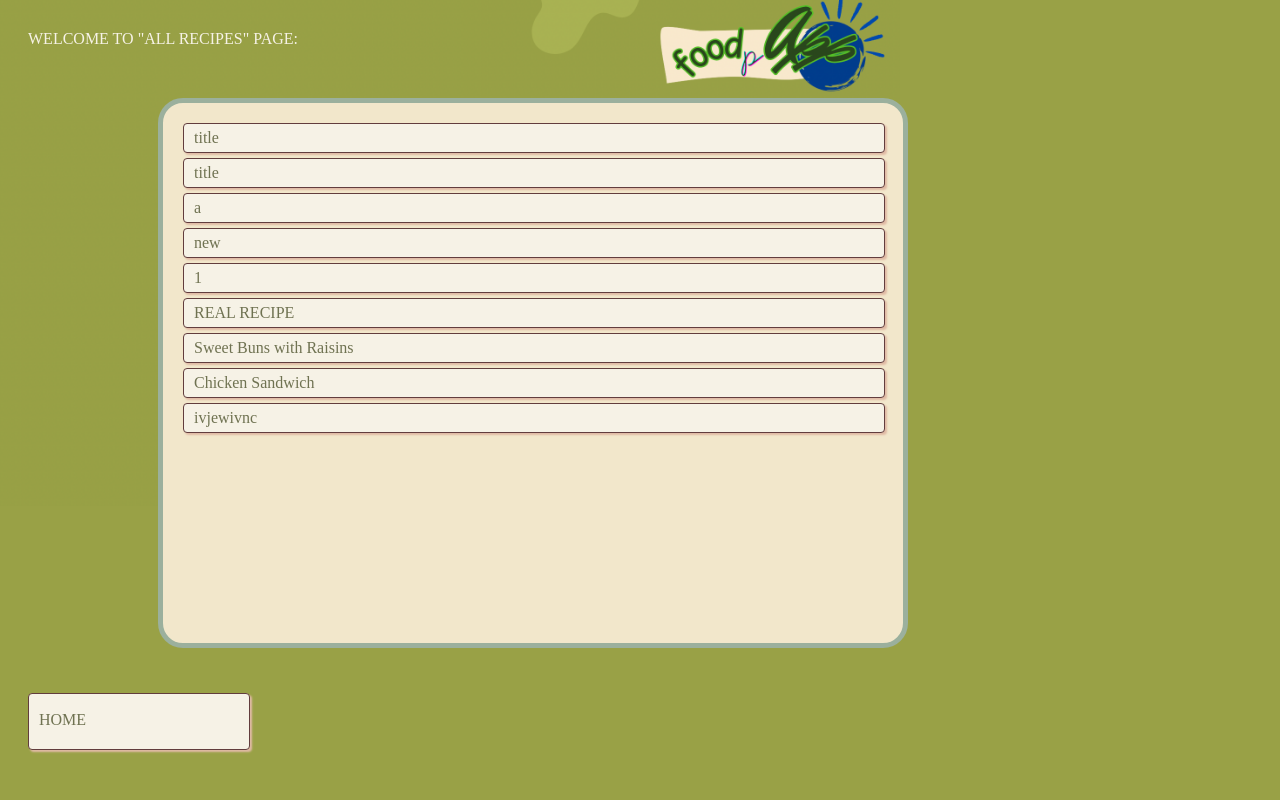
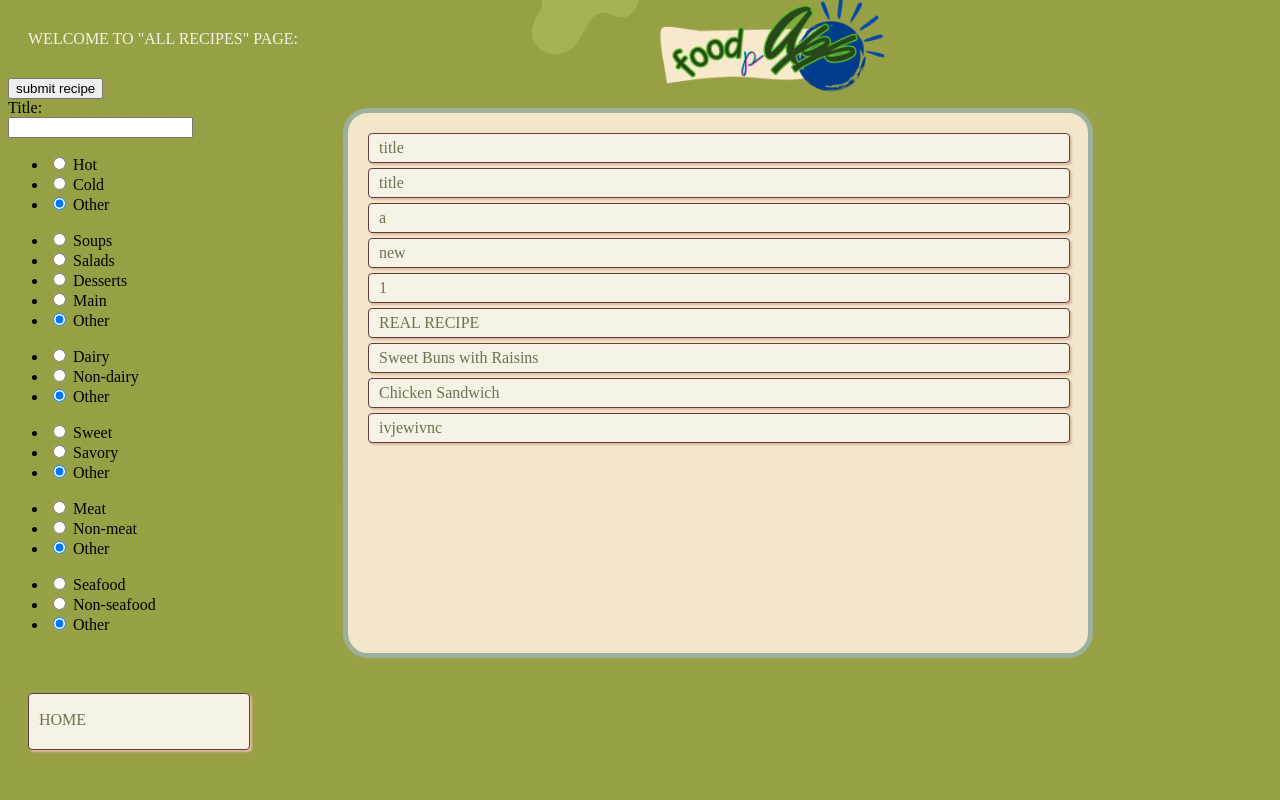
Before and after one commit to LeDuyNg/CMPE-131-Team-2-FOODpApp, a Flask app: page /home/allrecipestagspage in a window 1280 px wide. Run offline with Flask 3, Linux system fonts and the light colour scheme; a user stored in the database is signed in.

Commit message:
added tags to recipes, and the search function

```diff
--- a/app/forms.py
+++ b/app/forms.py
@@ -1,5 +1,5 @@
 from flask_wtf import FlaskForm
-from wtforms import StringField, PasswordField, BooleanField, SubmitField, validators, EmailField, TextAreaField
+from wtforms import StringField, PasswordField, RadioField, SubmitField, validators, EmailField, TextAreaField
 from wtforms.validators import DataRequired, Length, Email
 
 # Login form for user authentication
@@ -17,9 +17,17 @@ class RegisterForm(FlaskForm):
 
 class RecipeForm(FlaskForm):
     title = StringField("Title", validators=[validators.Length(min=1, max=80)])
+    title_for_search = StringField("Title", validators=[validators.Length(max=80)])
     description = TextAreaField("Description", validators=[validators.DataRequired()])
     ingredients = TextAreaField("Ingredients", validators=[validators.DataRequired()])
     instructions = TextAreaField("Instructions", validators=[validators.DataRequired()])
+    temperature = RadioField("Temperature", choices = [("hot", "Hot"), ("cold", "Cold"), ("", "Other")], default = "")
+    dish_type = RadioField("Dish Type", choices = [("soups", "Soups"), ("salads", "Salads"), ("dessert", "Desserts"), ("main", "Main"), ("", "Other")], default = "")
+    dairy = RadioField("Dairy", choices = [("dairy", "Dairy"), ("non-dairy", "Non-dairy"), ("", "Other")], default = "")
+    sweetness = RadioField("Sweetness", choices = [("sweet", "Sweet"), ("savory", "Savory"), ("", "Other")], default = "")
+    meat = RadioField("Meat", choices = [("meat", "Meat"), ("non-meat", "Non-meat"), ("", "Other")], default = "")
+    seafood = RadioField("Seafood", choices = [("seafood", "Seafood"), ("non-seafood", "Non-seafood"), ("", "Other")], default = "")
+
     # tags = SelectMultipleField(
     #     'Tags',
     #     choices=[
--- a/app/routes.py
+++ b/app/routes.py
@@ -1,17 +1,91 @@
 
 from app import myapp_obj
-from flask import render_template, redirect, request, flash
+from flask import render_template, redirect, request, flash, url_for
 from app.forms import LoginForm, RegisterForm, RecipeForm
 from app.models import User, Recipe
 from app import db
 from flask_login import current_user, login_required, login_user, logout_user
+from sqlalchemy import func
 
 # All recipes tags route, renders home page and displays the page where you can select tags to see recipes.
-@myapp_obj.route("/home/allrecipestagspage")
+@myapp_obj.route("/home/allrecipestagspage", methods=['GET', 'POST'])
 @login_required  # Ensure the user is logged in before accessing this route
 def allrecipestags():
-    recipes = Recipe.query.all();
-    return render_template("allrecipestagspage.html", title = "All Recipes Tags", pageClass = "allrecipestagspage", recipes=recipes)  # Render home.html
+    form = RecipeForm()
+    if request.method == 'POST':
+        args = {}
+        if form.title_for_search.data != "":
+            args["title"] = form.title_for_search.data
+
+        if form.temperature.data != "":
+            args["temperature"] = form.temperature.data
+
+        if form.dish_type.data != "":
+            args["dish_type"] = form.dish_type.data
+
+        if form.dairy.data != "":
+            args["dairy"] = form.dairy.data
+
+        if form.sweetness.data != "":
+            args["sweetness"] = form.sweetness.data
+
+        if form.meat.data != "":
+            args["meat"] = form.meat.data
+
+        if form.seafood.data != "":
+            args["seafood"] = form.seafood.data
+
+        url = url_for("allrecipestags", **args)
+        return redirect(url)
+
+
+    query = Recipe.query
+
+    if ("title" in request.args):
+        arg = request.args.get("title")
+        form.title_for_search.data = arg
+        query = query.filter(Recipe.title.icontains(arg))
+
+    if ("temperature" in request.args):
+        arg = request.args.get("temperature")
+        form.temperature.data = arg
+        query = query.filter(func.json_extract(Recipe.tags, "$.temperature") == arg)
+
+    if ("dish_type" in request.args):
+        arg = request.args.get("dish_type")
+        form.dish_type.data = arg
+        query = query.filter(func.json_extract(Recipe.tags, "$.dish_type") == arg)
+
+    if ("dairy" in request.args):
+        arg = request.args.get("dairy")
+        form.dairy.data = arg
+        query = query.filter(func.json_extract(Recipe.tags, "$.dairy") == arg)
+
+    if ("sweetness" in request.args):
+        arg = request.args.get("sweetness")
+        form.sweetness.data = arg
+        query = query.filter(func.json_extract(Recipe.tags, "$.sweetness") == arg)
+
+    if ("meat" in request.args):
+        arg = request.args.get("meat")
+        form.meat.data = arg
+        query = query.filter(func.json_extract(Recipe.tags, "$.meat") == arg)
+
+    if ("seafood" in request.args):
+        arg = request.args.get("seafood")
+        form.seafood.data = arg
+        query = query.filter(func.json_extract(Recipe.tags, "$.seafood") == arg)
+
+
+    #tags["temperature"] = form.temperature.data
+    #    tags["dish_type"] = form.dish_type.data
+    #    tags["dairy"] = form.dairy.data
+    #    tags["sweetness"] = form.sweetness.data
+    #    tags["meat"] = form.meat.data
+    #    tags["seafood"] = form.seafood.data
+
+    recipes = query.all()
+    return render_template("allrecipestagspage.html", title = "All Recipes Tags", form = form, pageClass = "allrecipestagspage", recipes=recipes)  # Render home.html
 
 # My recipes route, renders myrecipes page and displays all recipes
 @myapp_obj.route("/home/myrecipes")
@@ -65,6 +139,17 @@ def mysinglerecipeadd():
         # Adds a recipe to the database
         db.session.add(recipe)
         db.session.commit()
+
+        tags = {}
+        tags["temperature"] = form.temperature.data
+        tags["dish_type"] = form.dish_type.data
+        tags["dairy"] = form.dairy.data
+        tags["sweetness"] = form.sweetness.data
+        tags["meat"] = form.meat.data
+        tags["seafood"] = form.seafood.data
+
+        recipe.set_tags(tags)
+
         return redirect("/")
     else:
         # User has invalid input
@@ -91,13 +176,40 @@ def mysinglerecipeedit(recipe_id):
         recipe_to_edit.set_ingredients(form.ingredients.data)
         recipe_to_edit.set_instructions(form.instructions.data)
 
+        tags = {}
+        tags["temperature"] = form.temperature.data
+        tags["dish_type"] = form.dish_type.data
+        tags["dairy"] = form.dairy.data
+        tags["sweetness"] = form.sweetness.data
+        tags["meat"] = form.meat.data
+        tags["seafood"] = form.seafood.data
+
+        recipe_to_edit.set_tags(tags)
+
         return redirect("/")
-    else:
-        # User has invalid input
-        print("BAD INPUT")
+
+    tags = recipe_to_edit.tags
+
+    if ("temperature" in tags):
+        form.temperature.data = tags["temperature"]
+
+    if ("dish_type" in tags):
+        form.dish_type.data = tags["dish_type"]
+
+    if ("dairy" in tags):
+        form.dairy.data = tags["dairy"]
+
+    if ("sweetness" in tags):
+        form.sweetness.data = tags["sweetness"]
+
+    if ("meat" in tags):
+        form.meat.data = tags["meat"]
+
+    if ("seafood" in tags):
+        form.seafood.data = tags["seafood"]
 
 
-    return render_template("test_edit_recipe.html", form = form, recipe_to_edit=recipe_to_edit, title = "Edit A Recipe", pageClass = "mysinglerecipeedit")
+    return render_template("test_edit_recipe.html", form = form, recipe_to_edit=recipe_to_edit, title = "Edit A Recipe", pageClass = "mysinglerecipeedit", tags = tags)
 
 # Route currently has to be typed in to access the edit page
 @myapp_obj.route("/home/myrecipes/mysinglerecipe/<int:recipe_id>/delete", methods=['GET', 'POST'])
--- a/app/static/styles.css
+++ b/app/static/styles.css
@@ -27,6 +27,7 @@ body {
 .recipe-content {
 	position:  relative;
 	left: 160px;
+	margin-right: 160px;
 
 	input {
 		display: block;
@@ -261,6 +262,15 @@ div.button.home-button {
 
 .myrecipes,
 .allrecipestagspage {
+	.container{
+		display: flex;
+		flex-direction: row;
+
+		.links {
+			margin-top: 30px;
+		}
+	}
+
 	.links {
 		margin-left: 20px;
 
@@ -327,6 +337,7 @@ div.button.home-button {
 			}
 		}
 	}
+
 	.recipe-content {
 
 		input {
@@ -345,6 +356,19 @@ div.button.home-button {
 			box-shadow: 5px 5px 2px #e0baa5;
 		}
 	}
+	.container{
+		display: flex;
+		flex-direction: row;
+
+		.right {
+			margin-top: 140px;
+
+			li {
+				list-style-type: none;
+			}
+		}
+	}
+
 }
 
 .mysinglerecipeview {
@@ -354,6 +378,17 @@ div.button.home-button {
 			margin-bottom: 10px;
 		}
 	}
+
+	.container{
+			display: flex;
+			flex-direction: row;
+
+			.right {
+				margin-top: 90px;
+				margin-left: 30px;
+
+			}
+		}
 
 	.field {
 		font-family: inherit;
@@ -382,9 +417,3 @@ div.button.home-button {
 		padding-right: 10px;
 	}
 }
-
-.allrecipestagspage {
-	.links {
-		margin-top: 50px;
-	}
-}
--- a/app/templates/allrecipestagspage.html
+++ b/app/templates/allrecipestagspage.html
@@ -2,6 +2,32 @@
 {% block content %}
 	<div class = "welcome-text"> WELCOME TO "ALL RECIPES" PAGE: </div>
 
+	<div class = "container">
+		<div class = "left">
+			<form action="" method="POST">
+				{{form.hidden_tag()}}
+				{{ form.submit_recipe() }}
+
+				<div class="form-field">
+		            <div class="input-text">{{form.title.label}}:</div>
+		            {{ form.title_for_search(class="form-control", id="title") }}
+		            {% for error in form.title.errors %}
+		                <div class="text-danger">{{ error }}</div>
+		            {% endfor %}
+		        </div>
+
+				<div class = "tags">
+					{{form.temperature}}
+					{{form.dish_type}}
+					{{form.dairy}}
+					{{form.sweetness}}
+					{{form.meat}}
+					{{form.seafood}}
+				</div>
+			</form>
+		</div>
+
+		<div class = "right">
 			<div class = "links">
 				<div class = "recipes">
 					{% for r in recipes %}
@@ -11,7 +37,9 @@
 					 {% endfor %}
 				 </div>
 			 </div>
+		 </div>
 
+	</div>
 	<!-- The home page button-->
 	<a href = "{{url_for('home')}}" id = "home">
 		<div class = "button home-button"> HOME </div>
```
Also changed, not shown: app/models.py (+19 -1 lines), app/templates/mysinglerecipeadd.html (+14 -1 lines), app/templates/mysinglerecipeview.html (+12 -2 lines), app/templates/test_edit_recipe.html (+14 -1 lines), app/app.db. Lines whose indentation alone changed are shown as unchanged.
